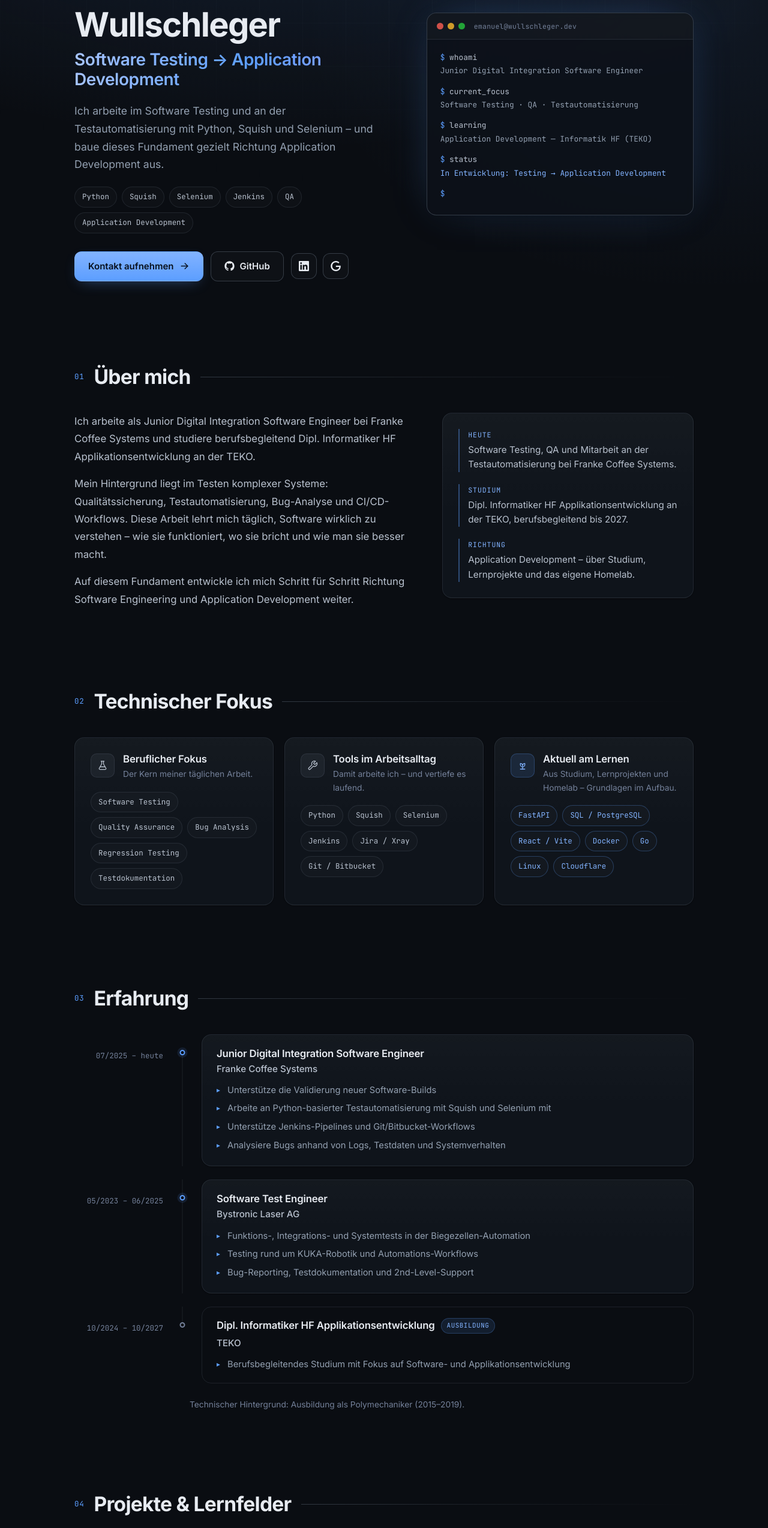
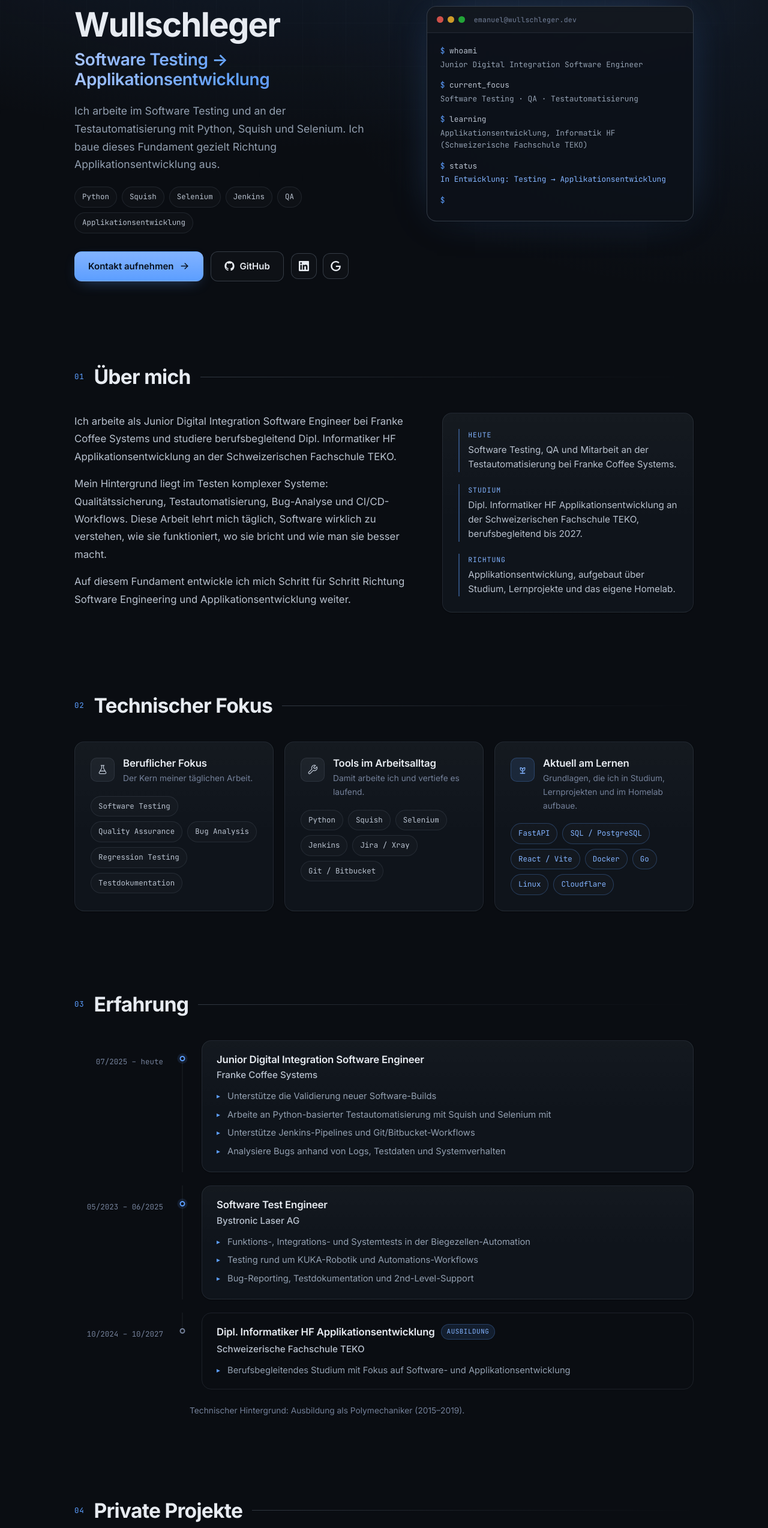
Before and after one commit to 404Emanuel/wullschleger-portfolio, a React (Vite) app in the folder wullschleger-dev/: page / in a window 1280 px wide. Shown: the part 243-2790 px from the top of the page at 60% size. Built offline with nearby package versions, Linux system fonts and the light colour scheme.

Commit message:
add consistent naming

```diff
--- a/wullschleger-dev/src/styles.css
+++ b/wullschleger-dev/src/styles.css
@@ -343,6 +343,14 @@ svg {
   align-items: center;
 }
 
+/* Grid items default to a content-based min-width, which lets one long
+   unbreakable word (e.g. "Applikationsentwicklung") force the whole
+   column wider than the viewport. min-width: 0 makes them shrink normally. */
+.hero-copy,
+.hero-layout > .terminal {
+  min-width: 0;
+}
+
 .hero-eyebrow {
   font-family: var(--font-mono);
   font-size: var(--fs-xs);
@@ -361,6 +369,8 @@ svg {
   font-size: clamp(2.3rem, 4.8vw, 3.5rem);
   letter-spacing: -0.03em;
   color: var(--text);
+  overflow-wrap: break-word;
+  hyphens: auto;
 }
 
 .hero-role {
@@ -373,6 +383,8 @@ svg {
   -webkit-background-clip: text;
   background-clip: text;
   color: transparent;
+  overflow-wrap: break-word;
+  hyphens: auto;
 }
 
 .hero-sub {
--- a/wullschleger-dev/src/translations.js
+++ b/wullschleger-dev/src/translations.js
@@ -28,17 +28,17 @@ export const translations = {
     hero: {
       badge: "Junior Digital Integration Software Engineer",
       name: "Emanuel Wullschleger",
-      headline: "Software Testing → Application Development",
+      headline: "Software Testing → Applikationsentwicklung",
       subheadline:
-        "Ich arbeite im Software Testing und an der Testautomatisierung mit Python, Squish und Selenium – und baue dieses Fundament gezielt Richtung Application Development aus.",
-      tags: ["Python", "Squish", "Selenium", "Jenkins", "QA", "Application Development"],
+        "Ich arbeite im Software Testing und an der Testautomatisierung mit Python, Squish und Selenium. Ich baue dieses Fundament gezielt Richtung Applikationsentwicklung aus.",
+      tags: ["Python", "Squish", "Selenium", "Jenkins", "QA", "Applikationsentwicklung"],
       terminal: {
         title: "emanuel@wullschleger.dev",
         lines: [
           { cmd: "whoami", out: "Junior Digital Integration Software Engineer" },
           { cmd: "current_focus", out: "Software Testing · QA · Testautomatisierung" },
-          { cmd: "learning", out: "Application Development — Informatik HF (TEKO)" },
-          { cmd: "status", out: "In Entwicklung: Testing → Application Development" },
+          { cmd: "learning", out: "Applikationsentwicklung, Informatik HF (Schweizerische Fachschule TEKO)" },
+          { cmd: "status", out: "In Entwicklung: Testing → Applikationsentwicklung" },
         ],
       },
       linkedin: "LinkedIn",
@@ -50,9 +50,9 @@ export const translations = {
       num: "01",
       title: "Über mich",
       paragraphs: [
-        "Ich arbeite als Junior Digital Integration Software Engineer bei Franke Coffee Systems und studiere berufsbegleitend Dipl. Informatiker HF Applikationsentwicklung an der TEKO.",
-        "Mein Hintergrund liegt im Testen komplexer Systeme: Qualitätssicherung, Testautomatisierung, Bug-Analyse und CI/CD-Workflows. Diese Arbeit lehrt mich täglich, Software wirklich zu verstehen – wie sie funktioniert, wo sie bricht und wie man sie besser macht.",
-        "Auf diesem Fundament entwickle ich mich Schritt für Schritt Richtung Software Engineering und Application Development weiter.",
+        "Ich arbeite als Junior Digital Integration Software Engineer bei Franke Coffee Systems und studiere berufsbegleitend Dipl. Informatiker HF Applikationsentwicklung an der Schweizerischen Fachschule TEKO.",
+        "Mein Hintergrund liegt im Testen komplexer Systeme: Qualitätssicherung, Testautomatisierung, Bug-Analyse und CI/CD-Workflows. Diese Arbeit lehrt mich täglich, Software wirklich zu verstehen, wie sie funktioniert, wo sie bricht und wie man sie besser macht.",
+        "Auf diesem Fundament entwickle ich mich Schritt für Schritt Richtung Software Engineering und Applikationsentwicklung weiter.",
       ],
       highlights: [
         {
@@ -61,11 +61,11 @@ export const translations = {
         },
         {
           label: "Studium",
-          text: "Dipl. Informatiker HF Applikationsentwicklung an der TEKO, berufsbegleitend bis 2027.",
+          text: "Dipl. Informatiker HF Applikationsentwicklung an der Schweizerischen Fachschule TEKO, berufsbegleitend bis 2027.",
         },
         {
           label: "Richtung",
-          text: "Application Development – über Studium, Lernprojekte und das eigene Homelab.",
+          text: "Applikationsentwicklung, aufgebaut über Studium, Lernprojekte und das eigene Homelab.",
         },
       ],
     },
@@ -88,13 +88,13 @@ export const translations = {
         {
           icon: "tools",
           title: "Tools im Arbeitsalltag",
-          note: "Damit arbeite ich – und vertiefe es laufend.",
+          note: "Damit arbeite ich und vertiefe es laufend.",
           items: ["Python", "Squish", "Selenium", "Jenkins", "Jira / Xray", "Git / Bitbucket"],
         },
         {
           icon: "learn",
           title: "Aktuell am Lernen",
-          note: "Aus Studium, Lernprojekten und Homelab – Grundlagen im Aufbau.",
+          note: "Grundlagen, die ich in Studium, Lernprojekten und im Homelab aufbaue.",
           learning: true,
           items: ["FastAPI", "SQL / PostgreSQL", "React / Vite", "Docker", "Go", "Linux", "Cloudflare"],
         },
@@ -128,7 +128,7 @@ export const translations = {
         {
           period: "10/2024 – 10/2027",
           role: "Dipl. Informatiker HF Applikationsentwicklung",
-          org: "TEKO",
+          org: "Schweizerische Fachschule TEKO",
           tag: "Ausbildung",
           edu: true,
           bullets: [
@@ -140,21 +140,21 @@ export const translations = {
     },
     projects: {
       num: "04",
-      title: "Projekte & Lernfelder",
+      title: "Private Projekte",
       intro:
-        "Lernprojekte und Experimente neben Job und Studium – klein gehalten und zum Verstehen gebaut, keine Kundenprojekte.",
+        "Private Projekte und Experimente, die neben Arbeit und Schule entstehen: klein gehalten und zum Verstehen gebaut, keine Kundenprojekte.",
       items: [
         {
-          kicker: "Lernprojekt",
+          kicker: "Privates Projekt",
           name: "FastAPI & SQL API",
           desc: "Kleine REST-API mit FastAPI und PostgreSQL. Hier lerne ich Datenmodellierung, CRUD-Endpoints und die Grundlagen von sauberem API-Design.",
           tags: ["Python", "FastAPI", "PostgreSQL"],
           status: "In Arbeit",
         },
         {
-          kicker: "Lernprojekt",
+          kicker: "Privates Projekt",
           name: "React & Vite Frontend-Basics",
-          desc: "Diese Website und kleine UI-Experimente – Komponenten, State und ein einfaches Design-Token-System in der Praxis.",
+          desc: "Diese Website und kleine UI-Experimente: Komponenten, State und ein einfaches Design-Token-System in der Praxis.",
           tags: ["React", "Vite", "CSS"],
           status: "Laufend",
           repo: true,
@@ -163,7 +163,7 @@ export const translations = {
         {
           kicker: "Experiment",
           name: "Homelab & Self-Hosting",
-          desc: "Eigenes kleines Lab mit Linux, Docker-Basics und Cloudflare – zum Ausprobieren von Deployments, Networking und Self-Hosted Services.",
+          desc: "Eigenes kleines Lab mit Linux, Docker-Basics und Cloudflare: zum Ausprobieren von Deployments, Networking und Self-Hosted Services.",
           tags: ["Linux", "Docker", "Cloudflare"],
           status: "Laufend",
         },
@@ -173,7 +173,7 @@ export const translations = {
       num: "05",
       title: "Kontakt",
       lead: "Lass uns vernetzen!",
-      text: "Ob Feedback, Austausch oder eine mögliche Zusammenarbeit – ich freue mich über deine Nachricht.",
+      text: "Ob Feedback, Austausch oder eine mögliche Zusammenarbeit, ich freue mich über deine Nachricht.",
       channels: {
         email: "E-Mail schreiben",
         linkedin: "Auf LinkedIn vernetzen",
@@ -212,7 +212,7 @@ export const translations = {
         lines: [
           { cmd: "whoami", out: "Junior Digital Integration Software Engineer" },
           { cmd: "current_focus", out: "Software Testing · QA · Test Automation" },
-          { cmd: "learning", out: "Application Development — Computer Science HF (TEKO)" },
+          { cmd: "learning", out: "Application Development — Computer Science HF (Schweizerische Fachschule TEKO)" },
           { cmd: "status", out: "In progress: testing → application development" },
         ],
       },
@@ -225,7 +225,7 @@ export const translations = {
       num: "01",
       title: "About",
       paragraphs: [
-        "I work as a Junior Digital Integration Software Engineer at Franke Coffee Systems and study application development (Dipl. Informatiker HF) part-time at TEKO.",
+        "I work as a Junior Digital Integration Software Engineer at Franke Coffee Systems and study application development (Dipl. Informatiker HF) part-time at Schweizerische Fachschule TEKO.",
         "My background is in testing complex systems: quality assurance, test automation, bug analysis and CI/CD workflows. That work teaches me every day to understand software in depth — how it works, where it breaks and how to make it better.",
         "On that foundation I'm growing step by step towards software engineering and application development.",
       ],
@@ -236,7 +236,7 @@ export const translations = {
         },
         {
           label: "Studies",
-          text: "Dipl. Informatiker HF in application development at TEKO, part-time until 2027.",
+          text: "Dipl. Informatiker HF in application development at Schweizerische Fachschule TEKO, part-time until 2027.",
         },
         {
           label: "Direction",
@@ -303,7 +303,7 @@ export const translations = {
         {
           period: "10/2024 – 10/2027",
           role: "HF Application Development Student",
-          org: "TEKO",
+          org: "Schweizerische Fachschule TEKO",
           tag: "Education",
           edu: true,
           bullets: ["Part-time studies focused on software and application development"],
@@ -313,19 +313,19 @@ export const translations = {
     },
     projects: {
       num: "04",
-      title: "Projects & Learning",
+      title: "Private Projects",
       intro:
-        "Learning projects and experiments alongside work and studies — kept small and built to understand, not client work.",
+        "Private projects and experiments alongside work and school — kept small and built to understand, not client work.",
       items: [
         {
-          kicker: "Learning project",
+          kicker: "Private project",
           name: "FastAPI & SQL API",
           desc: "A small REST API with FastAPI and PostgreSQL. This is where I learn data modelling, CRUD endpoints and the basics of clean API design.",
           tags: ["Python", "FastAPI", "PostgreSQL"],
           status: "In progress",
         },
         {
-          kicker: "Learning project",
+          kicker: "Private project",
           name: "React & Vite Frontend Basics",
           desc: "This website and small UI experiments — components, state and a simple design-token system in practice.",
           tags: ["React", "Vite", "CSS"],
```
